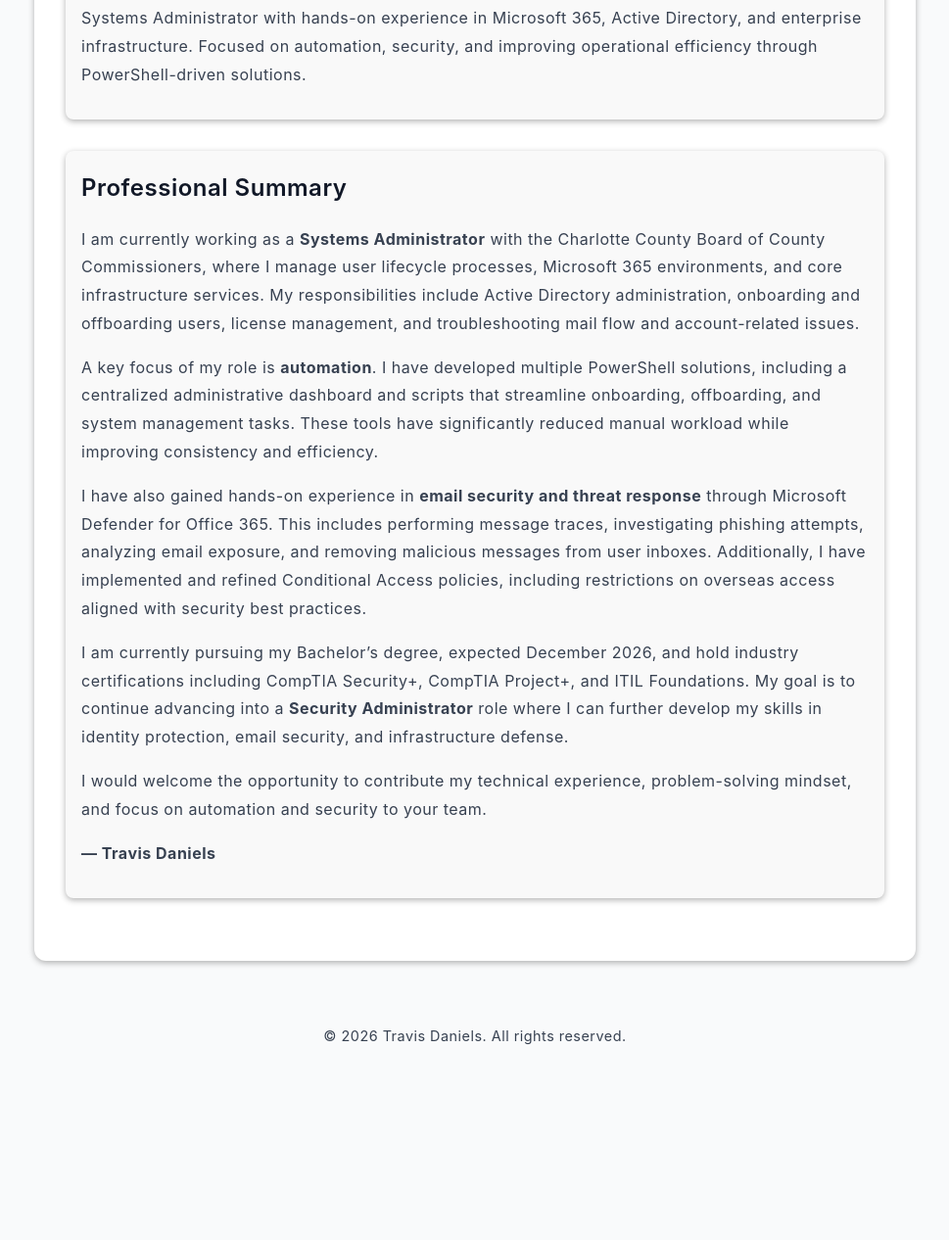
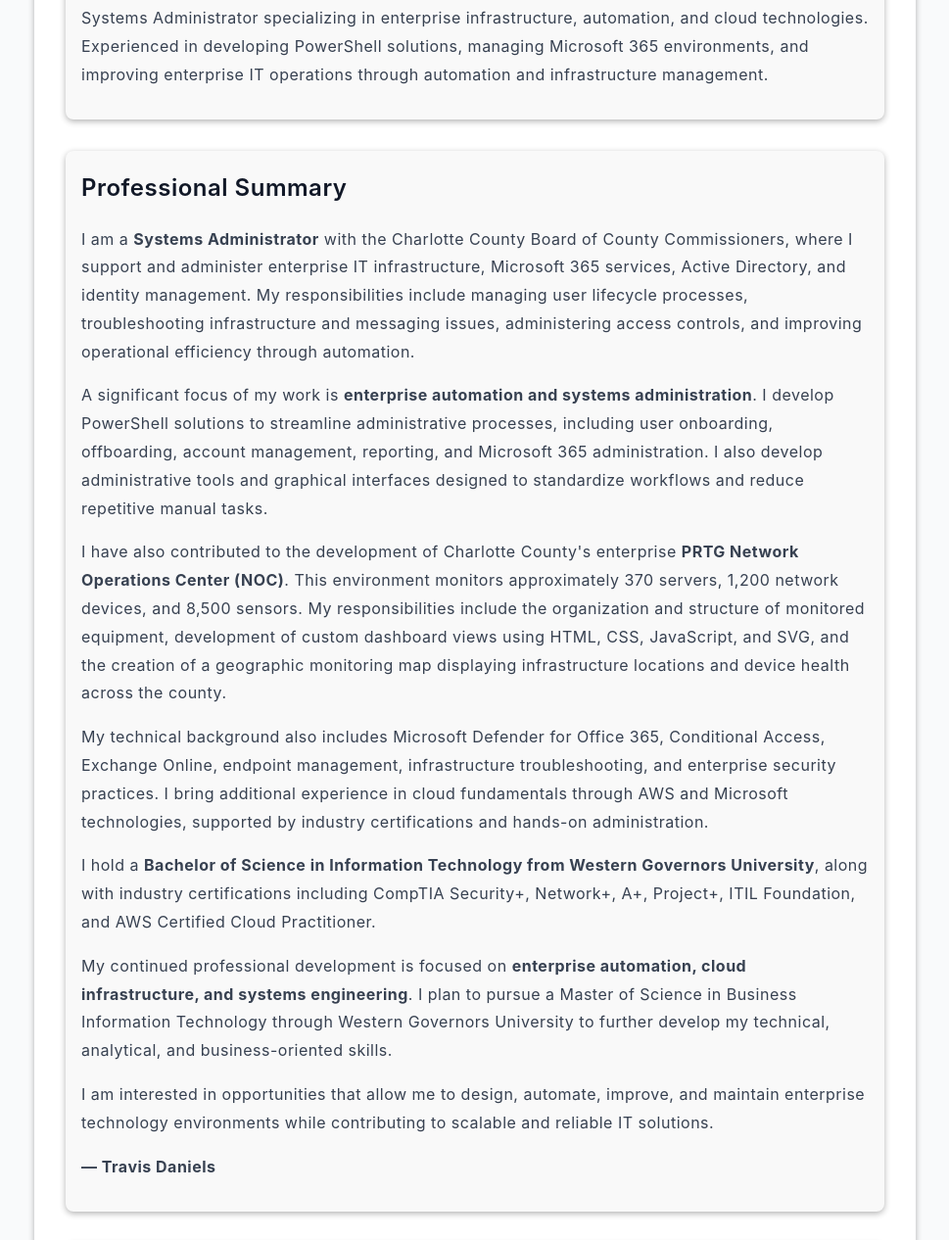
Before and after one commit to travis-daniels/My-portfolio, a plain HTML site: page html/cover-letter.html in a window 1280 px wide. Shown: the part 279-1545 px from the top of the page at 98% size, without its empty margins (155-1124 px from the left). Before the commit the page ends 1398 px from the top, so only its background shows below. Drawn offline with Linux system fonts and the light colour scheme.

Commit message:
Update cover-letter.html
updated after bachelors 11/24/26

```diff
--- a/html/cover-letter.html
+++ b/html/cover-letter.html
@@ -1,3 +1,4 @@
+
 <!DOCTYPE html>
 <html lang="en">
 <head>
@@ -24,59 +25,146 @@
 
     <!-- Hero Section -->
     <section class="animate">
-        <h1>Hi, I’m Travis Daniels</h1>
+        <h1>Hi, I'm Travis Daniels</h1>
         <p>
-            Systems Administrator with hands-on experience in Microsoft 365, Active Directory,
-            and enterprise infrastructure. Focused on automation, security, and improving
-            operational efficiency through PowerShell-driven solutions.
+            Systems Administrator specializing in enterprise infrastructure,
+            automation, and cloud technologies. Experienced in developing
+            PowerShell solutions, managing Microsoft 365 environments, and
+            improving enterprise IT operations through automation and
+            infrastructure management.
         </p>
     </section>
 
-    <!-- Cover Letter Content -->
+    <!-- Professional Summary -->
     <section class="animate">
         <h2>Professional Summary</h2>
 
         <article>
             <p>
-                I am currently working as a <strong>Systems Administrator</strong> with the
-                Charlotte County Board of County Commissioners, where I manage user lifecycle
-                processes, Microsoft 365 environments, and core infrastructure services.
-                My responsibilities include Active Directory administration, onboarding and
-                offboarding users, license management, and troubleshooting mail flow and
-                account-related issues.
+                I am a <strong>Systems Administrator</strong> with the
+                Charlotte County Board of County Commissioners, where I
+                support and administer enterprise IT infrastructure,
+                Microsoft 365 services, Active Directory, and identity
+                management. My responsibilities include managing user
+                lifecycle processes, troubleshooting infrastructure and
+                messaging issues, administering access controls, and
+                improving operational efficiency through automation.
             </p>
 
             <p>
-                A key focus of my role is <strong>automation</strong>. I have developed multiple
-                PowerShell solutions, including a centralized administrative dashboard and scripts that
-                streamline onboarding, offboarding, and system management tasks. These tools
-                have significantly reduced manual workload while improving consistency and efficiency.
+                A significant focus of my work is
+                <strong>enterprise automation and systems administration</strong>.
+                I develop PowerShell solutions to streamline administrative
+                processes, including user onboarding, offboarding, account
+                management, reporting, and Microsoft 365 administration.
+                I also develop administrative tools and graphical interfaces
+                designed to standardize workflows and reduce repetitive
+                manual tasks.
             </p>
 
             <p>
-                I have also gained hands-on experience in <strong>email security and threat response</strong>
-                through Microsoft Defender for Office 365. This includes performing message traces,
-                investigating phishing attempts, analyzing email exposure, and removing malicious
-                messages from user inboxes. Additionally, I have implemented and refined
-                Conditional Access policies, including restrictions on overseas access aligned
-                with security best practices.
+                I have also contributed to the development of Charlotte
+                County's enterprise <strong>PRTG Network Operations Center
+                (NOC)</strong>. This environment monitors approximately
+                370 servers, 1,200 network devices, and 8,500 sensors.
+                My responsibilities include the organization and structure
+                of monitored equipment, development of custom dashboard
+                views using HTML, CSS, JavaScript, and SVG, and the creation
+                of a geographic monitoring map displaying infrastructure
+                locations and device health across the county.
             </p>
 
             <p>
-                I am currently pursuing my Bachelor’s degree, expected December 2026, and hold
-                industry certifications including CompTIA Security+, CompTIA Project+, and ITIL Foundations.
-                My goal is to continue advancing into a <strong>Security Administrator</strong> role
-                where I can further develop my skills in identity protection, email security,
-                and infrastructure defense.
+                My technical background also includes Microsoft Defender
+                for Office 365, Conditional Access, Exchange Online,
+                endpoint management, infrastructure troubleshooting,
+                and enterprise security practices. I bring additional
+                experience in cloud fundamentals through AWS and Microsoft
+                technologies, supported by industry certifications and
+                hands-on administration.
             </p>
 
             <p>
-                I would welcome the opportunity to contribute my technical experience,
-                problem-solving mindset, and focus on automation and security to your team.
+                I hold a <strong>Bachelor of Science in Information
+                Technology from Western Governors University</strong>,
+                along with industry certifications including CompTIA
+                Security+, Network+, A+, Project+, ITIL Foundation,
+                and AWS Certified Cloud Practitioner.
+            </p>
+
+            <p>
+                My continued professional development is focused on
+                <strong>enterprise automation, cloud infrastructure,
+                and systems engineering</strong>. I plan to pursue a
+                Master of Science in Business Information Technology
+                through Western Governors University to further develop
+                my technical, analytical, and business-oriented skills.
+            </p>
+
+            <p>
+                I am interested in opportunities that allow me to design,
+                automate, improve, and maintain enterprise technology
+                environments while contributing to scalable and reliable
+                IT solutions.
             </p>
 
             <p><strong>— Travis Daniels</strong></p>
         </article>
+    </section>
+
+    <!-- Education and Certifications -->
+    <section class="animate">
+        <h2>Education & Certifications</h2>
+
+        <article>
+            <h3>Education</h3>
+            <ul>
+                <li>Bachelor of Science in Information Technology –
+                    Western Governors University</li>
+                <li>Associate in Criminal Justice –
+                    Community College of the Air Force</li>
+                <li>Associate of Arts in Information Technology –
+                    State College of Florida</li>
+            </ul>
+        </article>
+
+        <article>
+            <h3>Professional Certifications</h3>
+            <ul>
+                <li>CompTIA Security+</li>
+                <li>CompTIA Network+</li>
+                <li>AWS Certified Cloud Practitioner</li>
+                <li>CompTIA A+</li>
+                <li>CompTIA Project+</li>
+                <li>ITIL Foundation</li>
+            </ul>
+        </article>
+    </section>
+
+    <!-- Contact -->
+    <section class="animate">
+        <h2>Contact</h2>
+
+        <p>
+            I'm always open to discussing professional opportunities,
+            enterprise technology, automation, cloud infrastructure,
+            and systems engineering.
+        </p>
+
+        <p>
+            <strong>Email:</strong>
+            <a href="mailto:travis.daniels4@yahoo.com">
+                travis.daniels4@yahoo.com
+            </a>
+        </p>
+
+        <p>
+            <strong>LinkedIn:</strong>
+            <a href="https://www.linkedin.com/in/travis-l-daniels"
+               target="_blank" rel="noopener noreferrer">
+                Professional Profile
+            </a>
+        </p>
     </section>
 
 </section>
@@ -99,5 +187,6 @@
 
   sections.forEach(section => observer.observe(section));
 </script>
+
 </body>
 </html>
```
